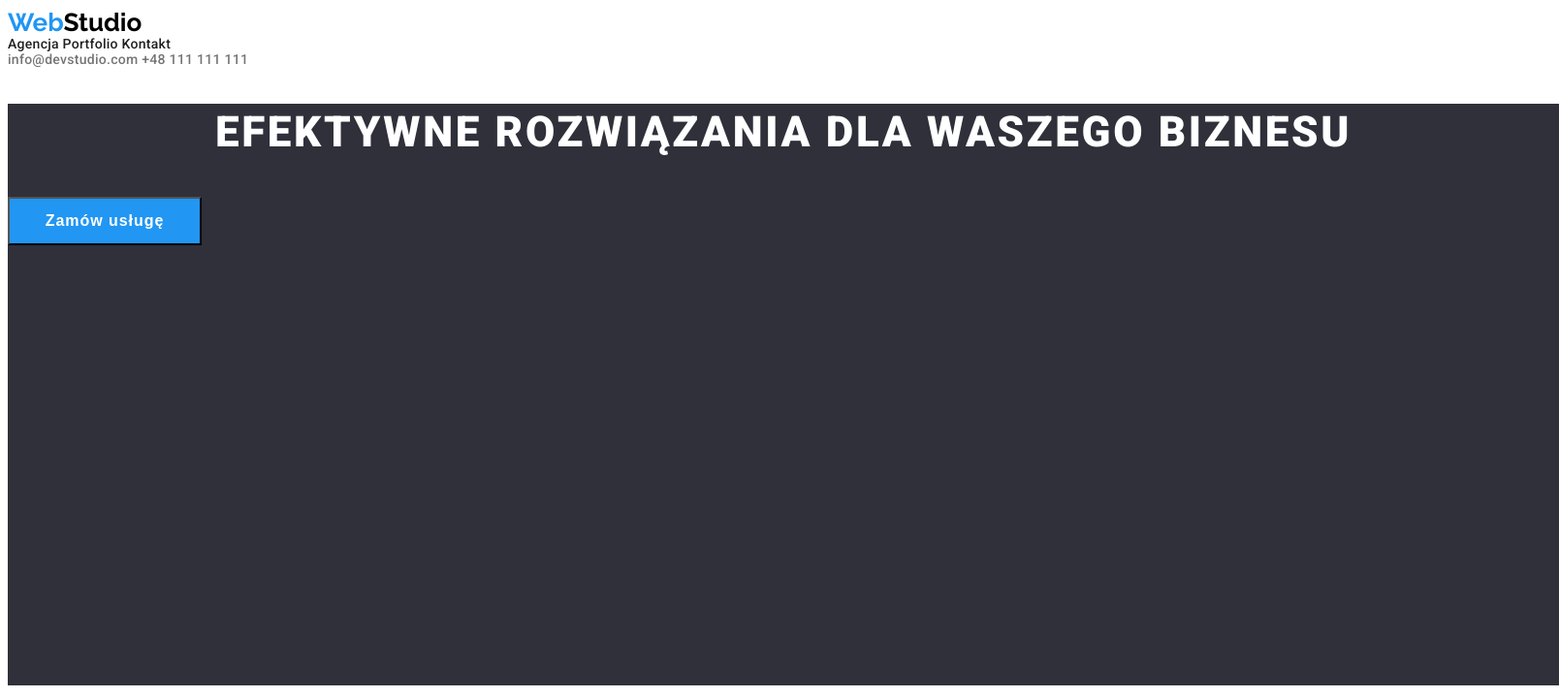
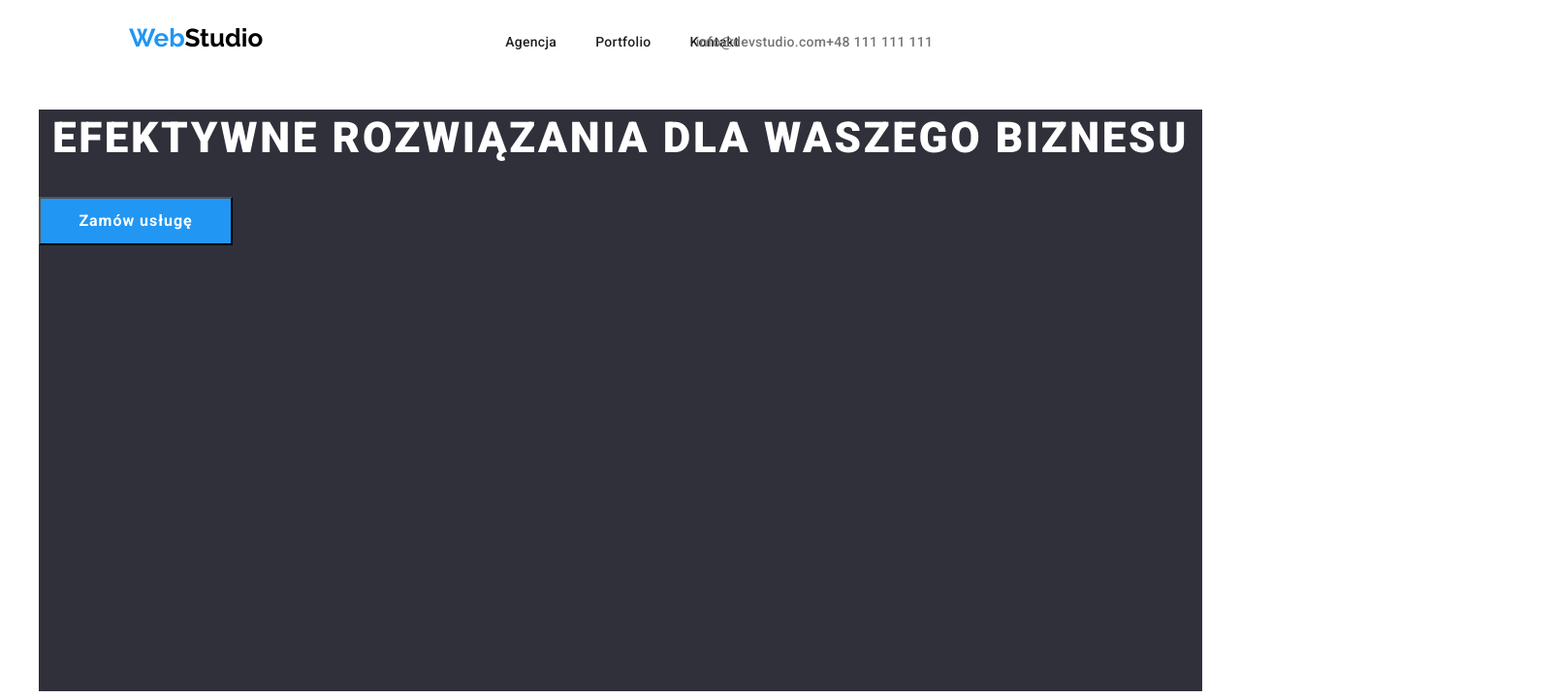
Before and after one commit to pawel-strzelecki/goit-markup-hw-03, a plain HTML site: page index.html in a window 1280 px wide. Shown: the top 720 px of the page at 97% size, 1608 px wide, since content can reach past the window. Drawn offline with nearby package versions, Linux system fonts and the light colour scheme.

Commit message:
Update CSS, index.html, portfolio.html

```diff
--- a/CSS/styles.css
+++ b/CSS/styles.css
@@ -19,8 +19,12 @@ a:hover, a:focus, a:active {
     color: var(--highlight-color)
 }
 
+.container {
+    max-width: 1200px;
+    margin: 0 auto;
+}
+
 menu {
-    width: 1600px;
     height: 80px;
 }
 
@@ -29,6 +33,8 @@ menu {
     font-size: 26px;
     line-height: 1.17;
     color: #2196F3;
+    padding: 24px 214px 25px 93px;
+    display: inline-flex;
 }
 
 .logo-menu {
@@ -44,6 +50,9 @@ nav {
     font-size: 14px;
     line-height: 1.14;
     letter-spacing: 0.02em;
+    display: inline-flex;
+    gap: 25%;
+    padding: 32px
 }
 
 .contacts {
@@ -52,10 +61,12 @@ nav {
     line-height: 1.14;
     letter-spacing: 0.02em;
     color: var(--text-secondary-color);
+    padding: 32px auto 32px 371px;
+    display: inline-flex;
+    justify-content: end;
 }
 
 .banner {
-    width: 1600px;
     height: 600px;
     background: var(--secondary-background-color);
 }
--- a/index.html
+++ b/index.html
@@ -1,6 +1,13 @@
 <!DOCTYPE html>
 <html lang="pl">
   <head>
+    <link
+      rel="stylesheet"
+      href="https://cdnjs.cloudflare.com/ajax/libs/normalize/8.0.1/normalize.min.css"
+      integrity="sha512-NhSC1YmyruXifcj/KFRWoC561YpHpc5Jtzgvbuzx5VozKpWvQ+4nXhPdFgmx8xqexRcpAglTj9sIBWINXa8x5w=="
+      crossorigin="anonymous"
+      referrerpolicy="no-referrer"
+    />
     <link rel="preconnect" href="https://fonts.googleapis.com" />
     <link rel="preconnect" href="https://fonts.gstatic.com" crossorigin />
     <link
@@ -13,7 +20,7 @@
   </head>
   <body>
     <header>
-      <section class="menu">
+        <section class="menu container">
           <div class="logo">
             <a href="#">Web<span class="logo-menu">Studio</span></a>
           </div>
@@ -28,8 +35,10 @@
             <a href="tel:+48111111111"><span>+48 111 111 111</span></a>
           </div>
         </section>
+      </div>
     </header>
     <main>
+      <div class="container">
         <section class="banner">
           <h1 class="banner-text">EFEKTYWNE ROZWIĄZANIA DLA WASZEGO BIZNESU</h1>
           <button type="button" class="main-button">Zamów usługę</button>
@@ -145,7 +154,7 @@
           </figure>
         </section>
     </main>
-    <footer class="bottom">
+    <footer class="bottom container">
         <div class="logo">
           <a href="#">Web<span class="logo-footer">Studio</span></a>
         </div>
```
Also changed, not shown: portfolio.html (+17 -3 lines). Lines whose indentation alone changed are shown as unchanged.
